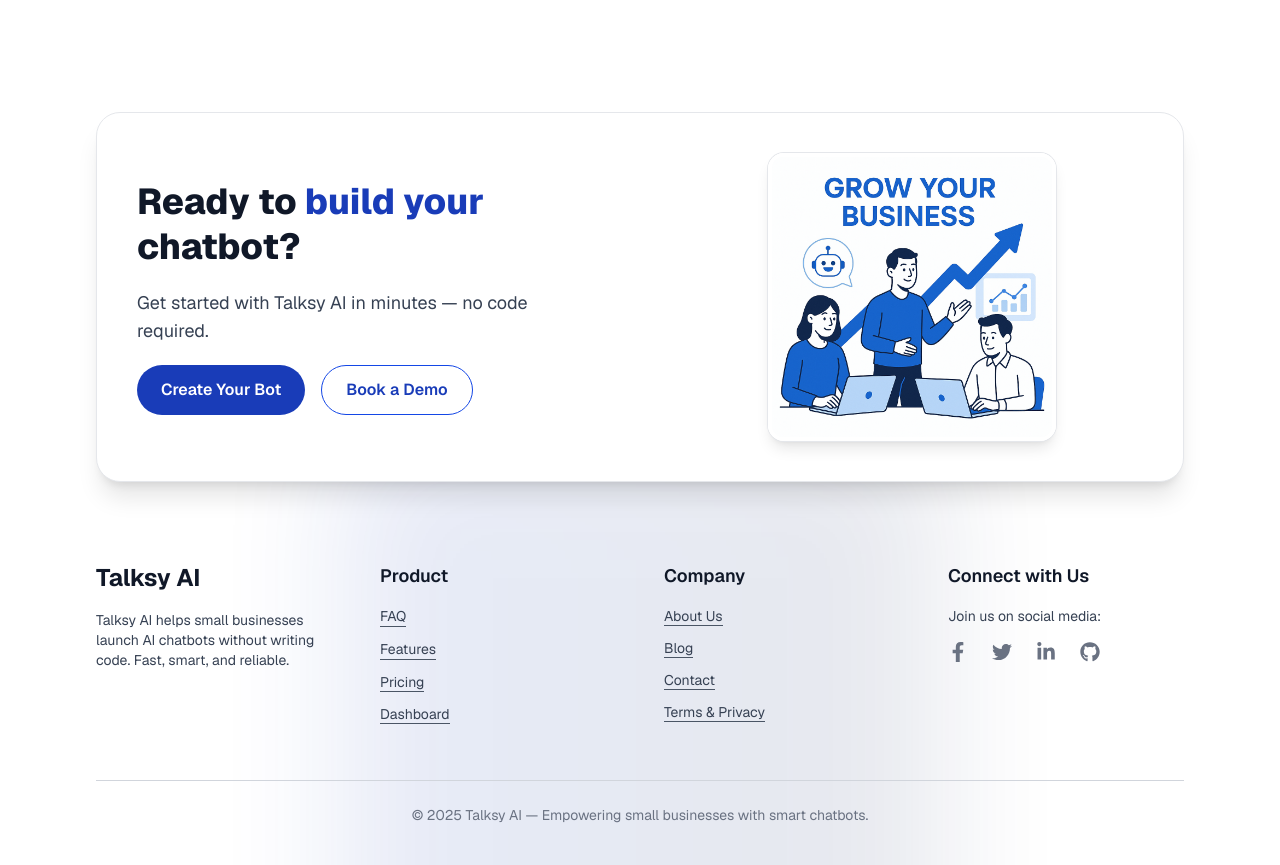
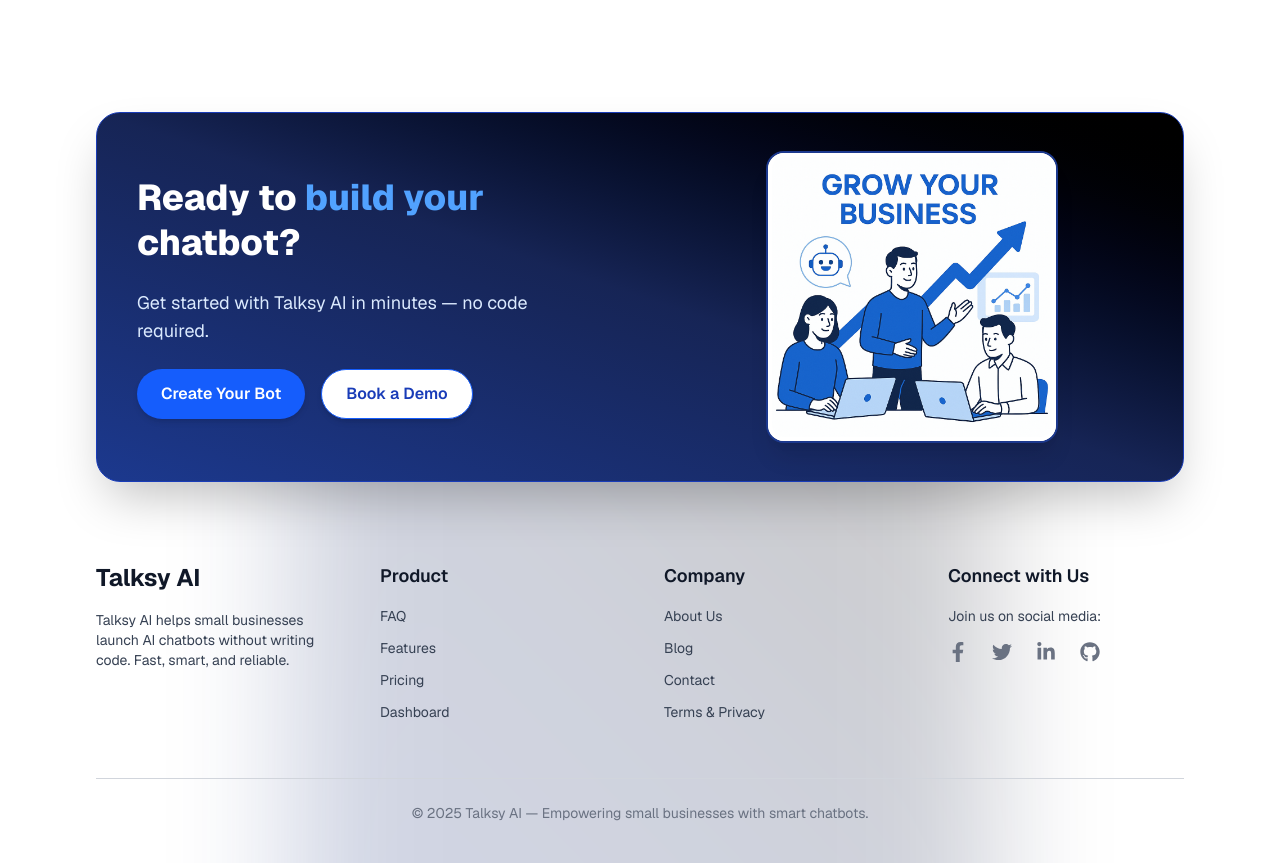
Before and after one commit to abuabakar-developer/ai, a Next.js app: page /bookingdialog in a window 1280 px wide. Built offline with nearby package versions, Linux system fonts and the light colour scheme.

Commit message:
Your commit message

```diff
--- a/app/components/CreateNewChatbot.tsx
+++ b/app/components/CreateNewChatbot.tsx
@@ -32,7 +32,7 @@
   };
 
   return (
-    <section className="bg-blue-950 text-white font-sans rounded-md shadow-xl mx-4 sm:mx-6 md:mx-12 my-10 py-16 sm:py-20 text-center">
+    <section className="bg-blue-950 text-white font-sans rounded-3xl shadow-xl mx-4 sm:mx-6 md:mx-12 my-10 py-16 sm:py-20 text-center">
       <div className="max-w-4xl mx-auto px-4 sm:px-6 md:px-8">
         <h1 className="text-3xl sm:text-3xl md:text-4xl lg:text-5xl font-bold mb-6 leading-tight">
           Join future of <span className='text-blue-800'>AI chatbots </span>today
--- a/app/components/Footer.tsx
+++ b/app/components/Footer.tsx
@@ -36,34 +36,34 @@
 
   return (
     <footer className="bg-white text-gray-900 pt-20 pb-10 font-sans px-6 sm:px-12 md:px-24 relative overflow-hidden">
-      {/* Background Light Glow */}
+      {/* Glowing Background */}
       <div
         aria-hidden="true"
-        className="absolute -bottom-40 left-1/2 -translate-x-1/2 w-[600px] h-[600px] bg-gradient-to-r from-blue-800 via-blue-900 to-blue-950 opacity-10 blur-3xl z-0 pointer-events-none"
+        className="absolute -bottom-40 left-1/2 -translate-x-1/2 w-[700px] h-[700px] bg-gradient-to-tr from-blue-900 via-blue-950 to-black opacity-20 blur-3xl z-0 pointer-events-none"
       />
 
-      {/* CTA */}
+      {/* CTA Section */}
       <section
         aria-label="Call to Action"
-        className="relative z-10 bg-white border border-gray-200 shadow-xl rounded-3xl flex flex-col lg:flex-row overflow-hidden mb-20 transition-all duration-500"
+        className="relative z-10 bg-gradient-to-tr from-blue-900 via-blue-950 to-black text-white rounded-3xl shadow-2xl border border-blue-800 overflow-hidden flex flex-col lg:flex-row transition-all duration-500"
       >
-        <div className="flex-1 p-10 flex flex-col justify-center space-y-5">
-          <h2 className="text-3xl sm:text-4xl font-extrabold leading-tight text-gray-900">
-            Ready to <span className="text-blue-800">build your</span> chatbot?
+        <div className="flex-1 p-10 flex flex-col justify-center space-y-6">
+          <h2 className="text-3xl sm:text-4xl font-extrabold leading-tight">
+            Ready to <span className="text-blue-400">build your</span> chatbot?
           </h2>
-          <p className="text-gray-700 text-lg max-w-md">
+          <p className="text-blue-100 text-lg max-w-md">
             Get started with Talksy AI in minutes — no code required.
           </p>
           <div className="flex gap-4 flex-wrap">
             <button
               onClick={handleCreateBotClick}
-              className="px-6 py-3 bg-blue-800 text-white font-semibold text-sm sm:text-base rounded-full hover:bg-blue-700 transition focus:outline-none focus-visible:ring-2 focus-visible:ring-blue-600"
+              className="px-6 py-3 bg-blue-600 hover:bg-blue-500 text-white font-semibold text-sm sm:text-base rounded-full transition-all duration-200 shadow-md focus:outline-none focus:ring-2 focus:ring-blue-400"
             >
               Create Your Bot
             </button>
             <button
               onClick={handleBookDemoClick}
-              className="px-6 py-3 border border-blue-700 text-blue-800 bg-white font-semibold text-sm sm:text-base rounded-full hover:bg-blue-50 transition focus:outline-none focus-visible:ring-2 focus-visible:ring-blue-600"
+              className="px-6 py-3 bg-white text-blue-800 hover:bg-blue-100 font-semibold text-sm sm:text-base rounded-full border border-blue-600 transition-all duration-200 shadow-md"
             >
               Book a Demo
             </button>
@@ -72,21 +72,18 @@
 
         <div className="flex-1 relative flex items-center justify-center p-10">
           <div className="relative w-72 h-72">
-            {/* Base Image */}
-            <div className="absolute inset-0 rounded-2xl overflow-hidden shadow-lg ring-1 ring-gray-200 z-10">
+            {/* Image */}
+            <div className="absolute inset-0 rounded-2xl overflow-hidden ring-2 ring-blue-900 shadow-xl z-10">
               <Image src="/bussiness.png" alt="Chatbot" fill className="object-cover" priority />
             </div>
-            {/* Overlay animation */}
-            <div className="absolute inset-0 rounded-2xl overflow-hidden border-4 border-white animate-fadeIn z-20">
-              <Image src="/bussiness.png" alt="Chatbot Highlight" fill className="object-cover" priority />
-            </div>
+            {/* Highlight Glow */}
+            <div className="absolute inset-0 rounded-2xl border-4 border-white animate-fadeIn z-20 pointer-events-none" />
           </div>
         </div>
       </section>
 
-      {/* Navigation & Info */}
-      <section className="grid grid-cols-1 sm:grid-cols-2 md:grid-cols-4 gap-12 relative z-10 text-sm text-gray-700">
-        {/* Logo + Description */}
+      {/* Navigation and Links */}
+      <section className="grid grid-cols-1 sm:grid-cols-2 md:grid-cols-4 gap-12 mt-20 relative z-10 text-sm text-gray-700">
         <div>
           <h3 className="text-2xl font-bold mb-4 text-gray-900">Talksy AI</h3>
           <p className="max-w-xs">
@@ -94,12 +91,11 @@
           </p>
         </div>
 
-        {/* Product */}
         <div>
           <h4 className="text-lg font-semibold mb-4 text-gray-900">Product</h4>
           <ul className="space-y-3">
             <li>
-              <button onClick={scrollToFAQ} className="hover:text-blue-800 border-b border-gray-600 transition">
+              <button onClick={scrollToFAQ} className="hover:text-blue-800 transition">
                 FAQ
               </button>
             </li>
@@ -112,53 +108,43 @@
                     router.push('/ChatbotFeatures#features');
                   }
                 }}
-                className="hover:text-blue-800 border-b border-gray-600 transition"
+                className="hover:text-blue-800 transition"
               >
                 Features
               </button>
             </li>
             <li>
-              <a href="/pricing" className="hover:text-blue-800 border-b border-gray-600 transition">Pricing</a>
+              <a href="/pricing" className="hover:text-blue-800 transition">Pricing</a>
             </li>
             <li>
-              <a href="/dashboard" className="hover:text-blue-800 border-b border-gray-600 transition">Dashboard</a>
+              <a href="/dashboard" className="hover:text-blue-800 transition">Dashboard</a>
             </li>
           </ul>
         </div>
 
-        {/* Company */}
         <div>
           <h4 className="text-lg font-semibold mb-4 text-gray-900">Company</h4>
           <ul className="space-y-3">
-            <li><a href="/about" className="hover:text-blue-800 border-b border-gray-600 transition">About Us</a></li>
-            <li><a href="/blog" className="hover:text-blue-800 border-b border-gray-600 transition">Blog</a></li>
-            <li><a href="/contact" className="hover:text-blue-800 border-b border-gray-600 transition">Contact</a></li>
-            <li><a href="/terms" className="hover:text-blue-800 border-b border-gray-600 transition">Terms & Privacy</a></li>
+            <li><a href="/about" className="hover:text-blue-800 transition">About Us</a></li>
+            <li><a href="/blog" className="hover:text-blue-800 transition">Blog</a></li>
+            <li><a href="/contact" className="hover:text-blue-800 transition">Contact</a></li>
+            <li><a href="/terms" className="hover:text-blue-800 transition">Terms & Privacy</a></li>
           </ul>
         </div>
 
-        {/* Social */}
         <div>
           <h4 className="text-lg font-semibold mb-4 text-gray-900">Connect with Us</h4>
           <p className="mb-4">Join us on social media:</p>
           <div className="flex gap-6 text-xl text-gray-500">
-            <a href="https://facebook.com" aria-label="Facebook" target="_blank" className="hover:text-blue-600">
-              <FaFacebookF />
-            </a>
-            <a href="https://twitter.com" aria-label="Twitter" target="_blank" className="hover:text-blue-600">
-              <FaTwitter />
-            </a>
-            <a href="https://linkedin.com" aria-label="LinkedIn" target="_blank" className="hover:text-blue-600">
-              <FaLinkedinIn />
-            </a>
-            <a href="https://github.com" aria-label="GitHub" target="_blank" className="hover:text-blue-600">
-              <FaGithub />
-            </a>
+            <a href="https://facebook.com" target="_blank" aria-label="Facebook" className="hover:text-blue-600"><FaFacebookF /></a>
+            <a href="https://twitter.com" target="_blank" aria-label="Twitter" className="hover:text-blue-600"><FaTwitter /></a>
+            <a href="https://linkedin.com" target="_blank" aria-label="LinkedIn" className="hover:text-blue-600"><FaLinkedinIn /></a>
+            <a href="https://github.com" target="_blank" aria-label="GitHub" className="hover:text-blue-600"><FaGithub /></a>
           </div>
         </div>
       </section>
 
-      {/* Footer bottom */}
+      {/* Footer Bottom */}
       <div className="mt-14 pt-6 text-center text-sm text-gray-500 border-t border-gray-300 relative z-10">
         © {new Date().getFullYear()} Talksy AI — Empowering small businesses with smart chatbots.
       </div>
--- a/app/components/analytics.tsx
+++ b/app/components/analytics.tsx
@@ -65,6 +65,7 @@
   return (
     <div className="w-full px-4 py-10 min-h-screen font-sans bg-gradient-to-br from-gray-50 to-white dark:from-gray-900 dark:to-gray-800 transition-all duration-300">
       {/* Filters */}
+      <h1 className='text-3xl text-blue-800 font-bold justify-start ml-3'>Analytics</h1>
       <div className="flex justify-end mb-8 relative">
         <button
           onClick={() => setDropdownOpen(!dropdownOpen)}
--- a/app/components/customize-chatbot.tsx
+++ b/app/components/customize-chatbot.tsx
@@ -54,7 +54,7 @@
   return (
     <section className="max-w-6xl mx-auto px-6 py-12 md:py-16 font-sans bg-gradient-to-br from-white to-gray-100 dark:from-[#0f172a] dark:to-[#1e293b] rounded-3xl shadow-2xl border border-gray-200 dark:border-gray-700 transition-all">
       <div className="flex flex-col md:flex-row justify-between items-start md:items-center mb-10 gap-6">
-        <h1 className="text-4xl font-black text-gray-800 dark:text-white tracking-tight">
+        <h1 className="text-4xl font-black text-blue-800 dark:text-white tracking-tight">
           🤖 Customize Your Chatbot
         </h1>
         <button
--- a/app/components/upload-files.tsx
+++ b/app/components/upload-files.tsx
@@ -60,7 +60,7 @@
 
   return (
     <div className="max-w-2xl mx-auto mt-10 font-sans bg-white rounded-2xl shadow-lg p-8 border border-gray-100">
-      <h2 className="text-3xl font-extrabold text-gray-800 mb-6 text-center">Upload Knowledge Files</h2>
+      <h2 className="text-3xl font-extrabold text-blue-800 mb-6 text-center">Upload Knowledge Files</h2>
 
       <label className="flex flex-col items-center justify-center w-full h-52 bg-gradient-to-br from-blue-50 to-blue-100 rounded-xl border-2 border-dashed border-blue-400 hover:bg-blue-50 transition cursor-pointer">
         <FiUploadCloud className="text-blue-500 text-5xl mb-3" />
```
Also changed, not shown: app/components/embed-code.tsx (line endings or trailing spaces).
